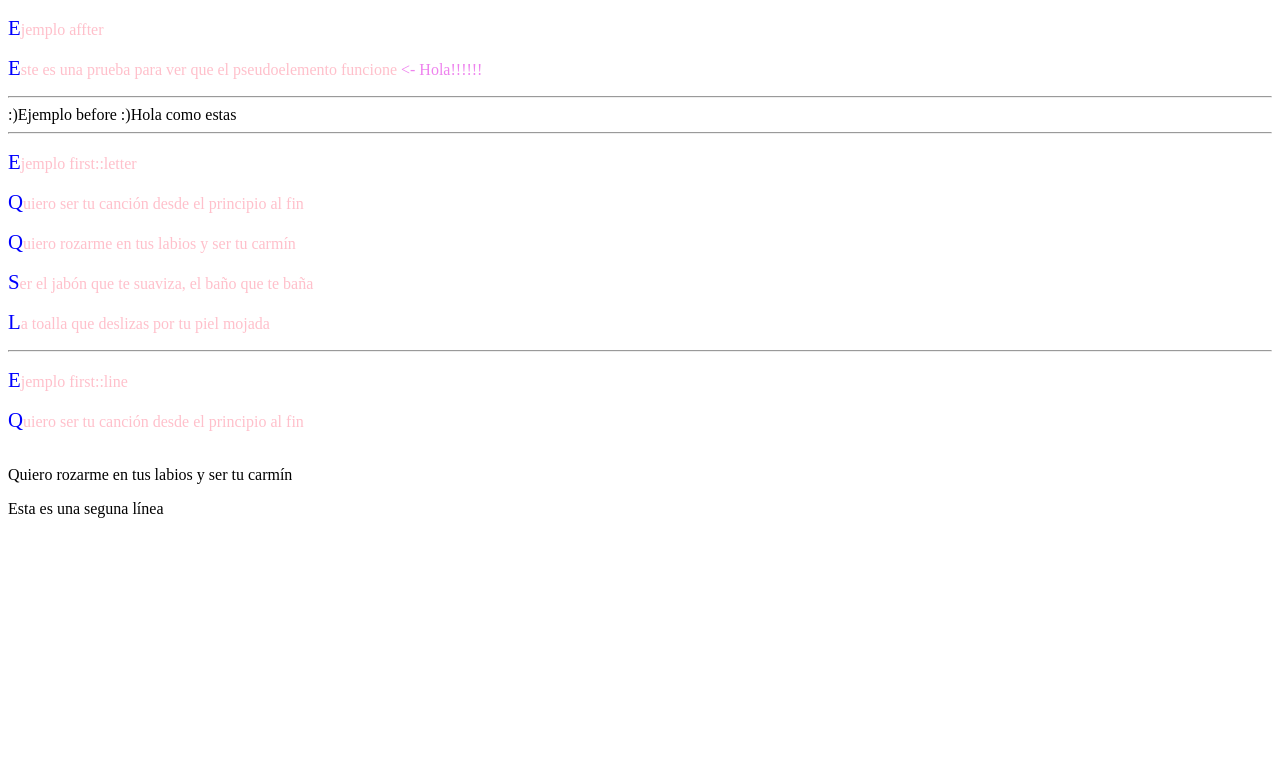
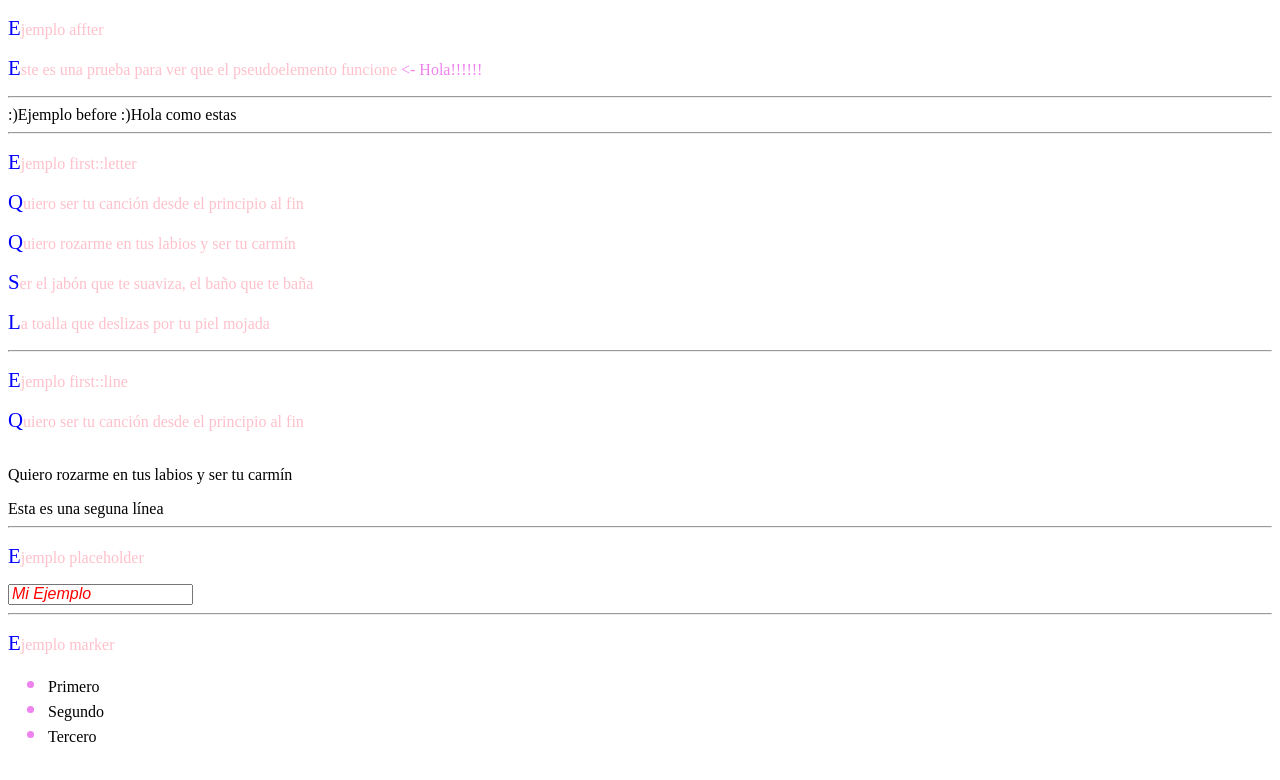
Before and after one commit to yadira-puente/pseudoElementos, a plain HTML site: page index.html in a window 1280 px wide. Drawn offline with Linux system fonts and the light colour scheme.

Commit message:
::marker:ejemplo8:tiempo invertido 30 minutos

```diff
--- a/index.html
+++ b/index.html
@@ -23,6 +23,16 @@
     <p>Ejemplo first::line</p>
     <p> Quiero ser tu canción desde el principio al fin</p><br>
     Quiero rozarme en tus labios y ser tu carmín</p>
-    <span>Esta es una seguna línea </span>
+    <span>Esta es una seguna línea </span><br>
+    <hr>
+    <p>Ejemplo placeholder</p>
+    <input placeholder="Mi Ejemplo">
+    <hr>
+    <p>Ejemplo marker</p>
+    <ul>
+        <li>Primero</li>
+        <li>Segundo</li>
+        <li>Tercero</li>
+      </ul>
 </body>
 </html>
--- a/styles.css
+++ b/styles.css
@@ -15,3 +15,14 @@ p::first-letter {
 p::first-line {
     color: pink;
 }
+/*placeholder*/
+input::placeholder {
+    color: red;
+    font-size: 1.2em;
+    font-style: italic;
+  }
+  /*::marker*/
+  ul li::marker {
+    color:violet;
+    font-size: 1.5em;
+  }
```
